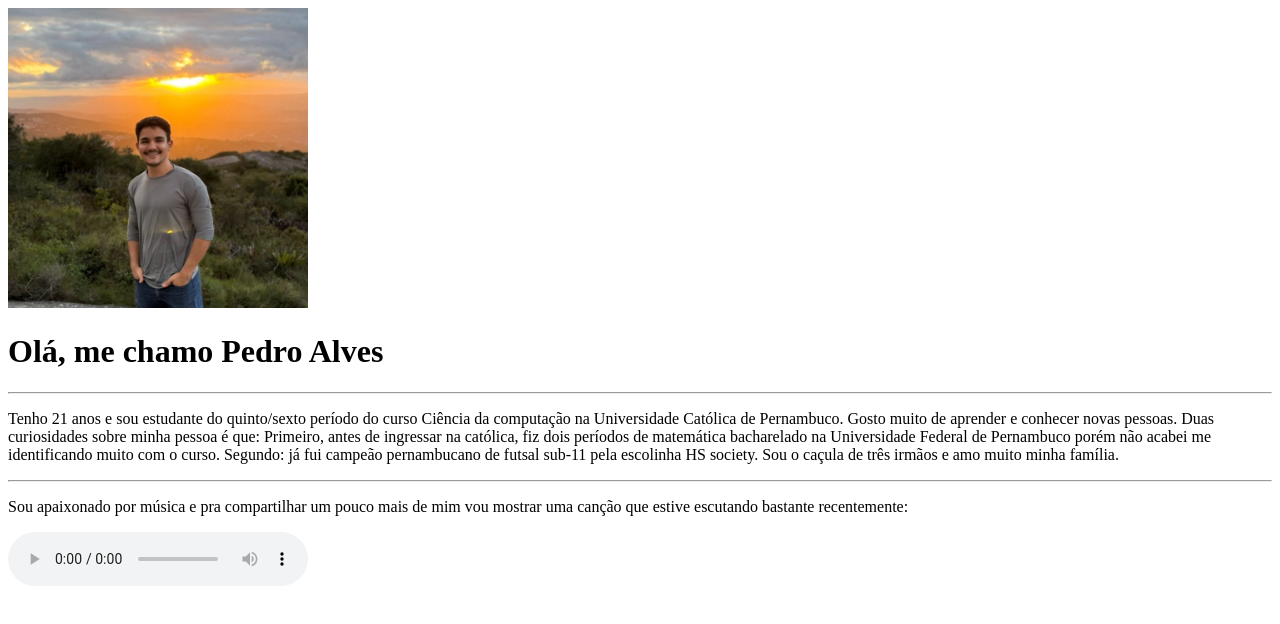
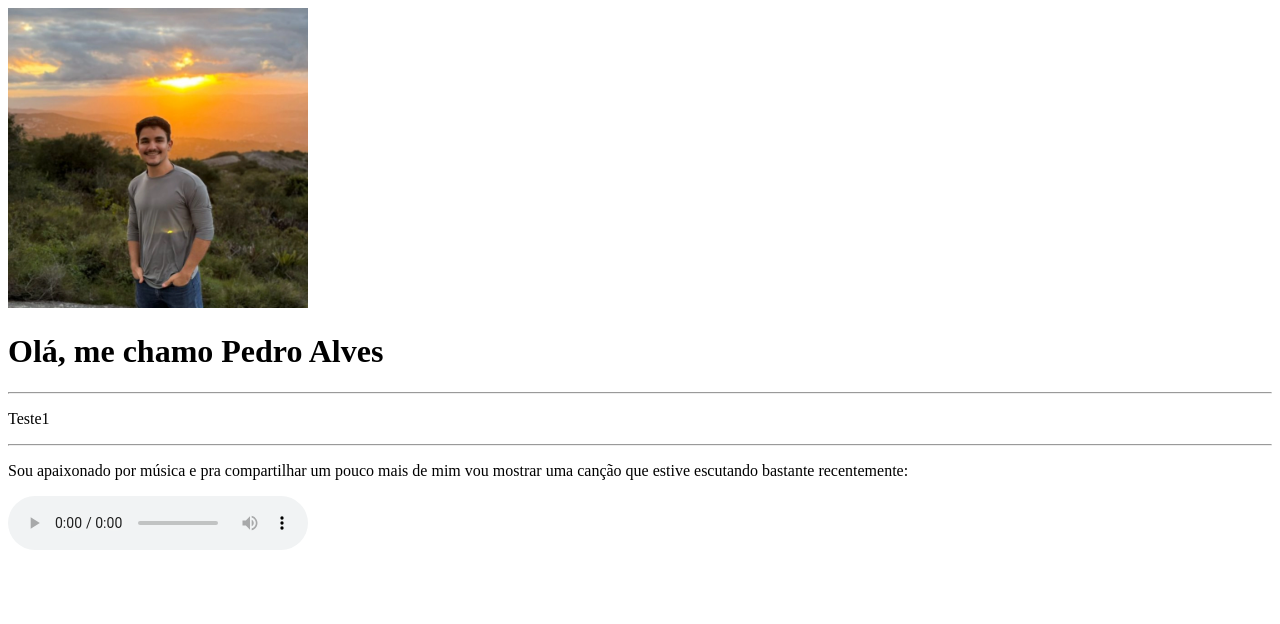
Before and after one commit to Pedroza1308/Programacao-web-mobile, a Next.js app in the folder my-app/: page / in a window 1280 px wide. Shown: the top 624 px of the page. Built offline with nearby package versions, Linux system fonts and the light colour scheme.

Commit message:
testando-1

```diff
--- a/my-app/app/page.js
+++ b/my-app/app/page.js
@@ -1,19 +1,10 @@
-
 export default function Home(){
   return(
     <div>
       <img src="/assets/foto-minha.jpg" height={300} width={300}></img>
       <h1>Olá, me chamo Pedro Alves</h1>
       <hr></hr>
-      <p>Tenho 21 anos e sou estudante do quinto/sexto período do curso Ciência da
-      computação na Universidade Católica de Pernambuco. Gosto muito de aprender
-      e conhecer novas pessoas. Duas curiosidades sobre minha pessoa é que:
-      Primeiro, antes de ingressar na católica, fiz dois períodos de matemática
-      bacharelado na Universidade Federal de Pernambuco porém não acabei me
-      identificando muito com o curso. Segundo: já fui campeão pernambucano de
-      futsal sub-11 pela escolinha HS society. Sou o caçula de três irmãos e amo
-      muito minha família.
-      </p>
+      <p>Teste1</p>
       <hr></hr>
       <p>Sou apaixonado por música e pra compartilhar um pouco mais de mim vou mostrar uma canção que estive escutando bastante recentemente: </p>
       <audio src="/assets/a-primeira-vista.mp4" controls></audio>
@@ -22,15 +13,3 @@ export default function Home(){
   )
 
 }
-
-//<!DocumentType Html>
-  //<html>
-    //<head>
-
-    //</head>
-    //<body>
-      //<h1></h1>
-      //<p></p>
-//      <></>
-    //</body>
-  //</html>
```
